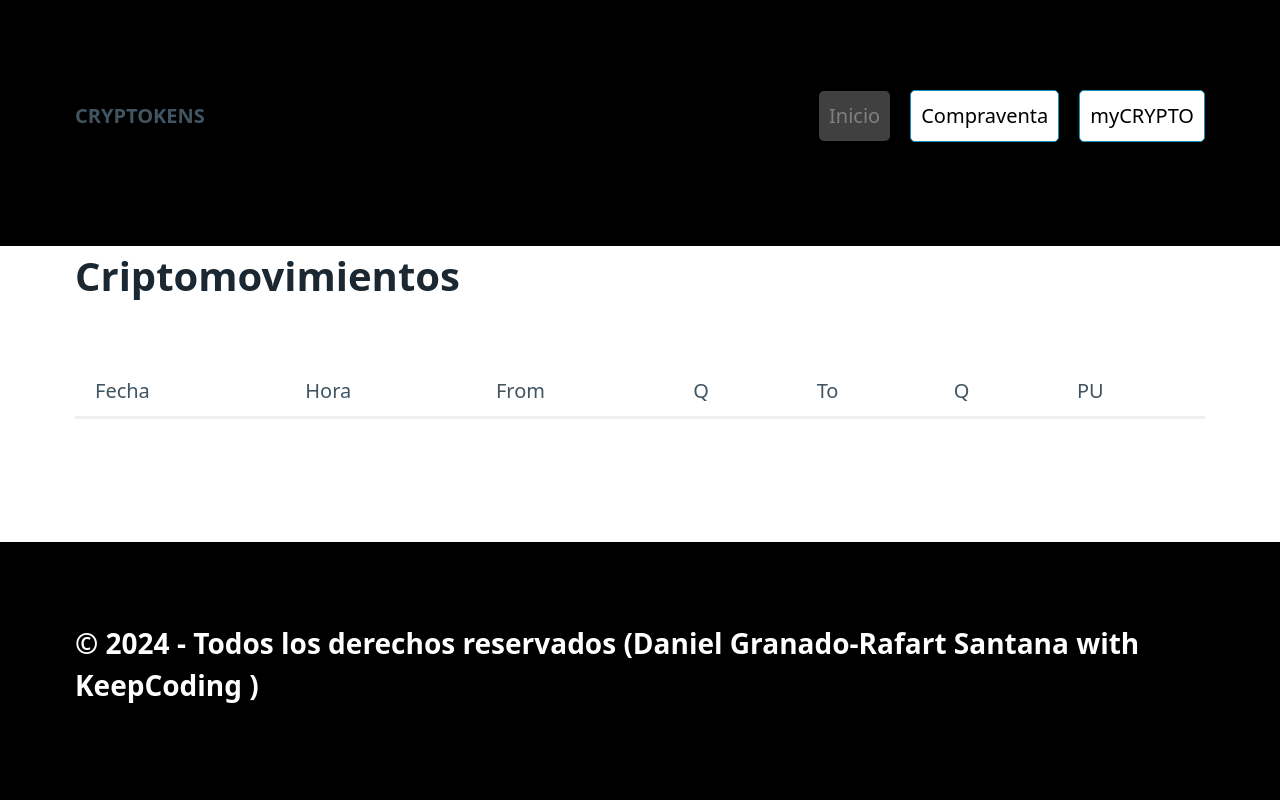
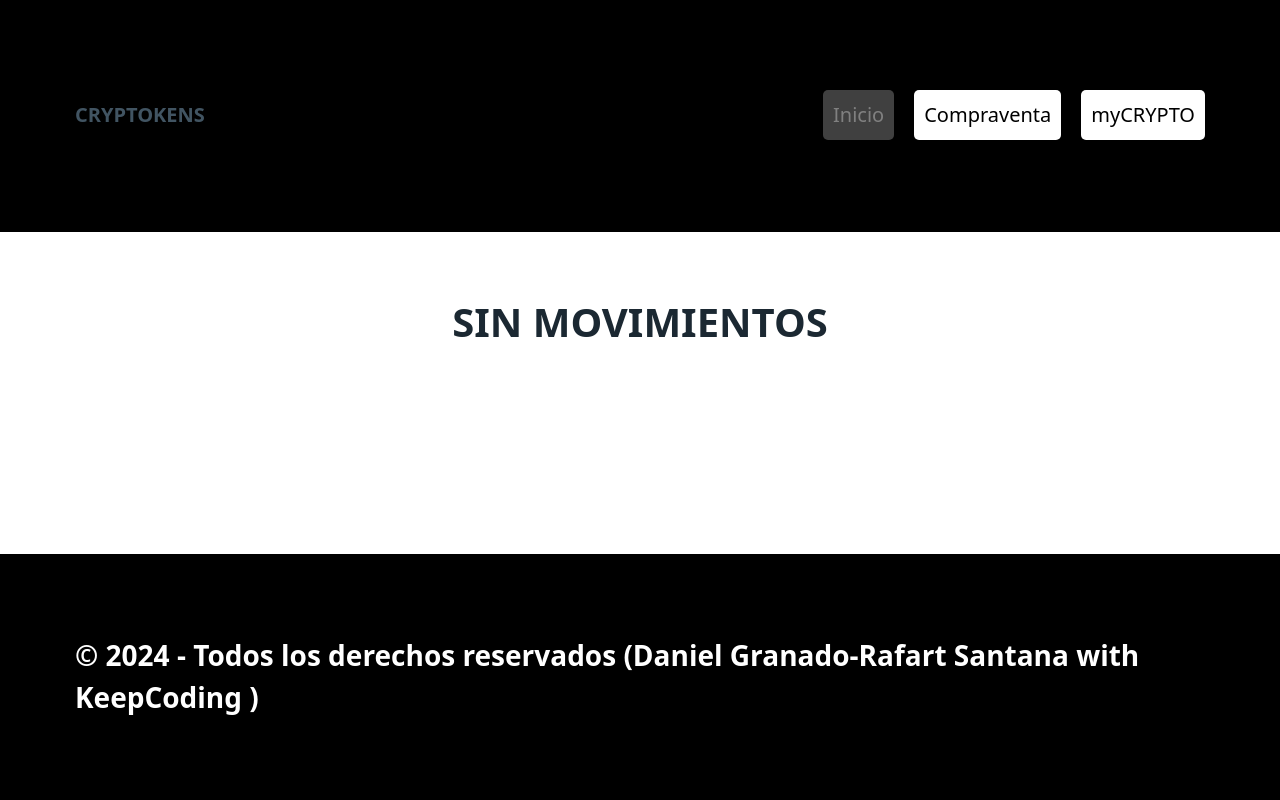
Before and after one commit to RAFART94/PROYECTO_FINAL_FLASK-CLASSIC, a Flask app: page / in a window 1280 px wide. Run offline with Flask 3, Linux system fonts and the light colour scheme; data that the repository does not hold is empty.

Commit message:
Portada,/ y Restricciones terminado

```diff
--- a/registros_crip/routes.py
+++ b/registros_crip/routes.py
@@ -27,8 +27,10 @@ def validarFormulario(datosFormularios):
 @app.route('/')#mostrará una tabla con los movimientos (compras y conversiones de criptomonedas) realizados por el usuario
 def index():
     dic = select_all()
-
-    return render_template('index.html', datos=dic)
+    if dic:
+        return render_template('index.html', datos=dic)
+    else:
+        return render_template('index.html', sindatos=dic)
 
 
 @app.route('/purchase', methods=['GET','POST'])
--- a/registros_crip/static/style.css
+++ b/registros_crip/static/style.css
@@ -11,3 +11,12 @@ body{
     grid-auto-flow: auto auto 1fr auto;
     margin: 0;
 }
+
+#sinMovimientos{
+    display: flex;
+    justify-content: center;
+    align-items: center;
+    height: 30vh;
+    margin: auto;
+    text-align: center;
+}
--- a/registros_crip/templates/index.html
+++ b/registros_crip/templates/index.html
@@ -8,14 +8,19 @@
         </ul>
         <ul>
           <li><a role="button" style="background-color: gray;  border: gray;">Inicio</a></li>
-          <li><a href="/purchase" role="button" style="background-color: white; color: black;">Compraventa</a></li>
-          <li><a href="/status" role="button" style="background-color: white; color: black;">myCRYPTO</a></li>
+          <li><a href="/purchase" role="button" style="background-color: white; color: black; border: gray;">Compraventa</a></li>
+          <li><a href="/status" role="button" style="background-color: white; color: black; border: gray;">myCRYPTO</a></li>
         </ul>
       </nav>
 </div>
 {% endblock %}
 
 {% block contenido %}
+    {% if not datos %}
+        <div id="sinMovimientos">
+            <h1>SIN MOVIMIENTOS</h1>
+        </div>
+    {% else %}
     <h1>Criptomovimientos</h1>
     <table role="grid">
         <thead>
@@ -48,6 +53,7 @@
                 </td>
             </tr>
             {% endfor %}
+    {% endif %}
     </tbody>
 
 </table>
--- a/registros_crip/templates/purchase.html
+++ b/registros_crip/templates/purchase.html
@@ -7,9 +7,9 @@
           <li><strong>CRYPTOKENS</strong></li>
         </ul>
         <ul>
-          <li><a href="/" role="button" style="background-color: white; color: black;">Inicio</a></li>
+          <li><a href="/" role="button" style="background-color: white; color: black; border: gray;">Inicio</a></li>
           <li><a role="button" style="background-color: gray; border: gray;">Compraventa</a></li>
-          <li><a href="/status" role="button" style="background-color: white; color: black;">myCRYPTO</a></li>
+          <li><a href="/status" role="button" style="background-color: white; color: black; border: gray;">myCRYPTO</a></li>
         </ul>
       </nav>
 </div>
--- a/registros_crip/templates/status.html
+++ b/registros_crip/templates/status.html
@@ -7,8 +7,8 @@
           <li><strong>CRYPTOKENS</strong></li>
         </ul>
         <ul>
-          <li><a href="/" role="button" style="background-color: white; color: black;">Inicio</a></li>
-          <li><a href="/purchase" role="button" style="background-color: white; color: black;">Compraventa</a></li>
+          <li><a href="/" role="button" style="background-color: white; color: black; border: gray;">Inicio</a></li>
+          <li><a href="/purchase" role="button" style="background-color: white; color: black; border: gray;">Compraventa</a></li>
           <li><a role="button" style="background-color: gray; border: gray;">myCRYPTO</a></li>
         </ul>
       </nav>
```
Also changed, not shown: data/movements.sqlite. Lines whose indentation alone changed are shown as unchanged.
